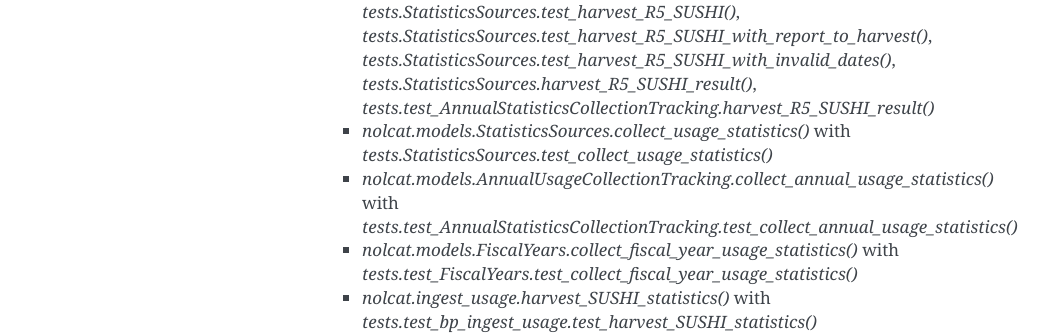
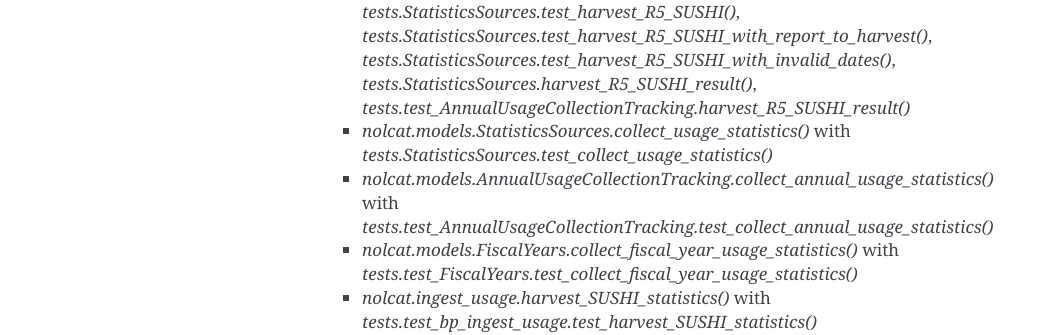
Before and after one commit to ereiskind/nolcat, a Sphinx documentation site: the page built from docs/source/roadmap.rst, in a window 1280 px wide and 900 px high, scrolled down 1597 px. Shown: the part 164-499 px from the top of the window, without its empty margins (148-1197 px from the left). Built offline with Sphinx 7.4.7, drawn with Linux system fonts in a browser that asks for light colours.

Commit message:
Correct typos

```diff
--- a/docs/source/roadmap.rst
+++ b/docs/source/roadmap.rst
@@ -30,9 +30,9 @@ Move Code to Glue Jobs and Data to Parquet
   * Adjust calls to `nolcat.nolcat_glue_job.ConvertJSONDictsToDataframe.create_dataframe()` to not expect return values (#ToDo: PARQUET IN S3--); adjusting tests and function call chain diagram to correspond with changes
 
     * `nolcat.models.StatisticsSources._harvest_single_report()` with `tests.test_StatisticsSources.test_harvest_single_report()`, `tests.test_StatisticsSources.test_harvest_single_report_with_partial_date_range()`
-    * `nolcat.models.StatisticsSources._harvest_R5_SUSHI()` with `tests.StatisticsSources.test_harvest_R5_SUSHI()`, `tests.StatisticsSources.test_harvest_R5_SUSHI_with_report_to_harvest()`, `tests.StatisticsSources.test_harvest_R5_SUSHI_with_invalid_dates()`, `tests.StatisticsSources.harvest_R5_SUSHI_result()`, `tests.test_AnnualStatisticsCollectionTracking.harvest_R5_SUSHI_result()`
+    * `nolcat.models.StatisticsSources._harvest_R5_SUSHI()` with `tests.StatisticsSources.test_harvest_R5_SUSHI()`, `tests.StatisticsSources.test_harvest_R5_SUSHI_with_report_to_harvest()`, `tests.StatisticsSources.test_harvest_R5_SUSHI_with_invalid_dates()`, `tests.StatisticsSources.harvest_R5_SUSHI_result()`, `tests.test_AnnualUsageCollectionTracking.harvest_R5_SUSHI_result()`
     * `nolcat.models.StatisticsSources.collect_usage_statistics()` with `tests.StatisticsSources.test_collect_usage_statistics()`
-    * `nolcat.models.AnnualUsageCollectionTracking.collect_annual_usage_statistics()` with `tests.test_AnnualStatisticsCollectionTracking.test_collect_annual_usage_statistics()`
+    * `nolcat.models.AnnualUsageCollectionTracking.collect_annual_usage_statistics()` with `tests.test_AnnualUsageCollectionTracking.test_collect_annual_usage_statistics()`
     * `nolcat.models.FiscalYears.collect_fiscal_year_usage_statistics()` with `tests.test_FiscalYears.test_collect_fiscal_year_usage_statistics()`
     * `nolcat.ingest_usage.harvest_SUSHI_statistics()` with `tests.test_bp_ingest_usage.test_harvest_SUSHI_statistics()`
     * `nolcat.models.StatisticsSources.` with `tests.StatisticsSources.()`, `tests.StatisticsSources.()`
```
